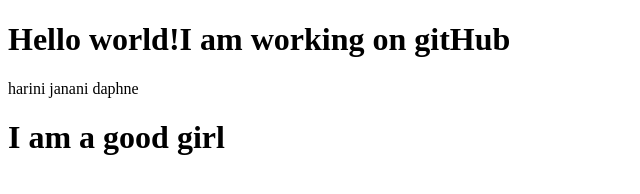
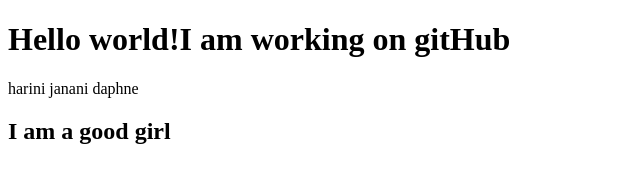
Before and after one commit to Janani595/learn-git, a plain HTML site: page index.html in a window 1280 px wide. Shown: the whole page, without its empty margins (0-640 px from the left). Drawn offline with Linux system fonts and the light colour scheme.

Commit message:
index file is modified again

```diff
--- a/index.html
+++ b/index.html
@@ -6,6 +6,6 @@
 <body>
     <h1>Hello world!I am working on gitHub</h1>
     <p>harini janani daphne</p>
-    <h1>I am a good girl</h1>
+    <h2>I am a good girl</h2>
 </body>
 </html>
```
